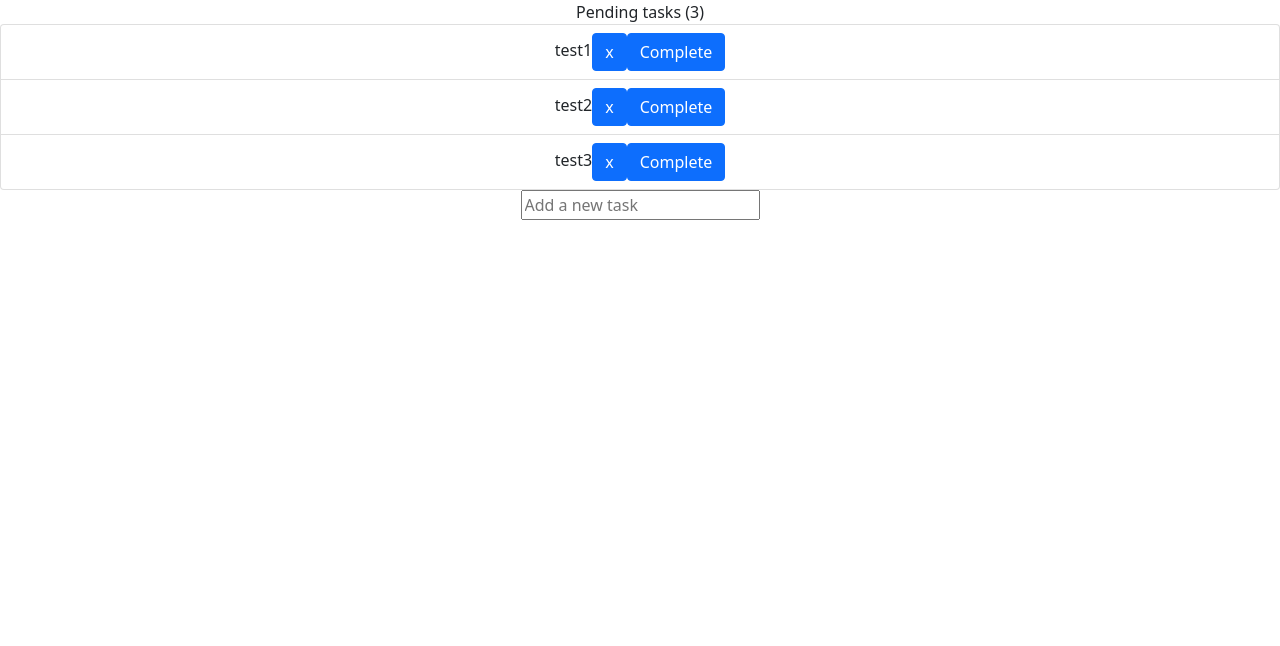
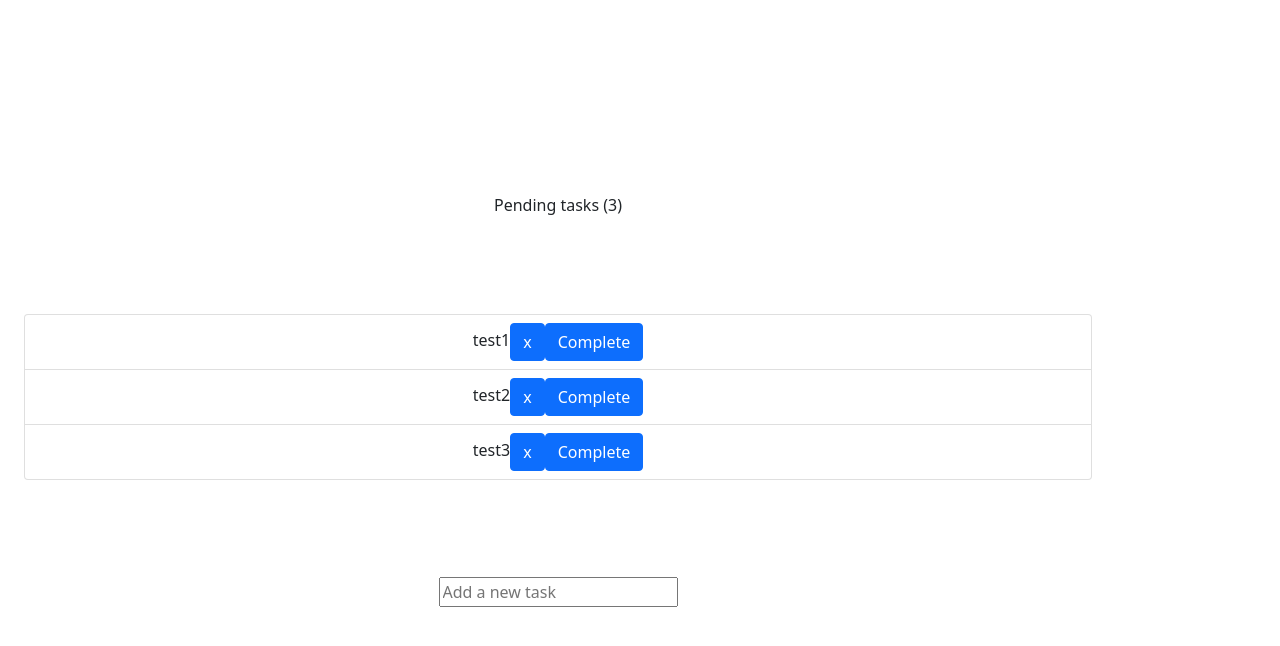
Before and after one commit to junho7/todo-react, a React (Create React App) app: page / in a window 1280 px wide. Shown: the top 646 px of the page. Built offline with nearby package versions, Linux system fonts and the light colour scheme.

Commit message:
Align center

```diff
--- a/src/App.css
+++ b/src/App.css
@@ -24,6 +24,10 @@
   color: white;
 }
 
+.App {
+  height: 100%;
+}
+
 .App-link {
   color: #61dafb;
 }
--- a/src/components/Todo.js
+++ b/src/components/Todo.js
@@ -1,5 +1,5 @@
 import React, { useState, useEffect } from 'react';
-import { Button, ListGroup } from 'react-bootstrap';
+import { Button, ListGroup, Container } from 'react-bootstrap';
 
 function Task({ task, onDragStart, onDragEnd, remove, complete }) {
   return (
@@ -101,9 +101,9 @@ const Todo = () => {
   };
 
   return (
-    <div className="todo-container">
-      <div className="header">Pending tasks ({tasksRemaining})</div>
-      <div className="tasks">
+    <Container className="vh-100 row">
+      <div className="header align-self-end">Pending tasks ({tasksRemaining})</div>
+      <div className="tasks align-self-center">
         <ListGroup
           onDragOver={(e)=>e.preventDefault}
           style={{'listStyleType': 'none'}}
@@ -124,10 +124,10 @@ const Todo = () => {
         ))}
         </ListGroup>
       </div>
-      <div className="create-task" >
+      <div className="create-task align-self-start" >
         <CreateTask add={add} />
       </div>
-    </div>
+    </Container>
   );
 }
 
--- a/src/index.css
+++ b/src/index.css
@@ -1,3 +1,7 @@
+html, body, #root, #root>div {
+  height: 100%;
+}
+
 body {
   margin: 0;
   font-family: -apple-system, BlinkMacSystemFont, 'Segoe UI', 'Roboto', 'Oxygen',
```
Also changed, not shown: src/components/Todo.css (added).
